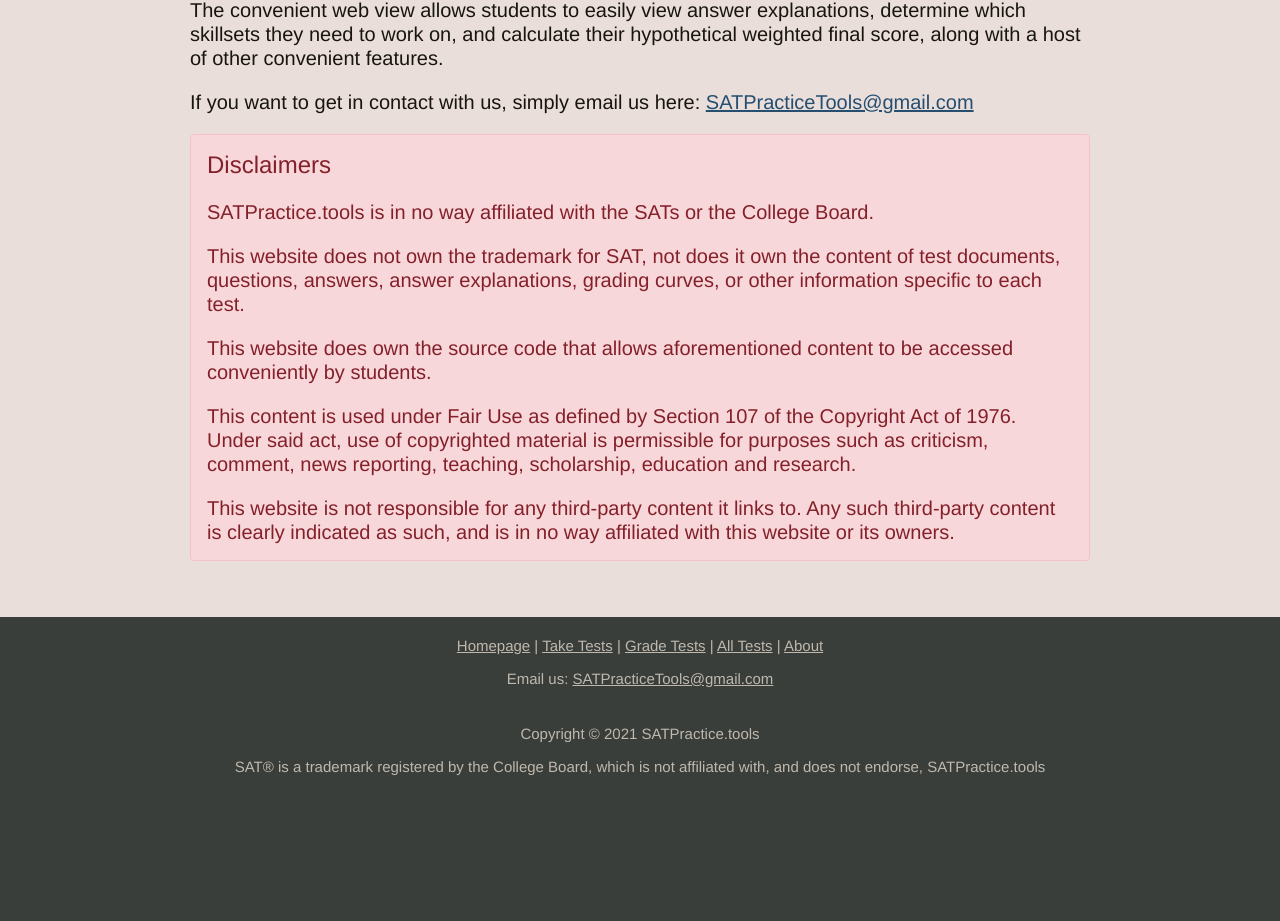
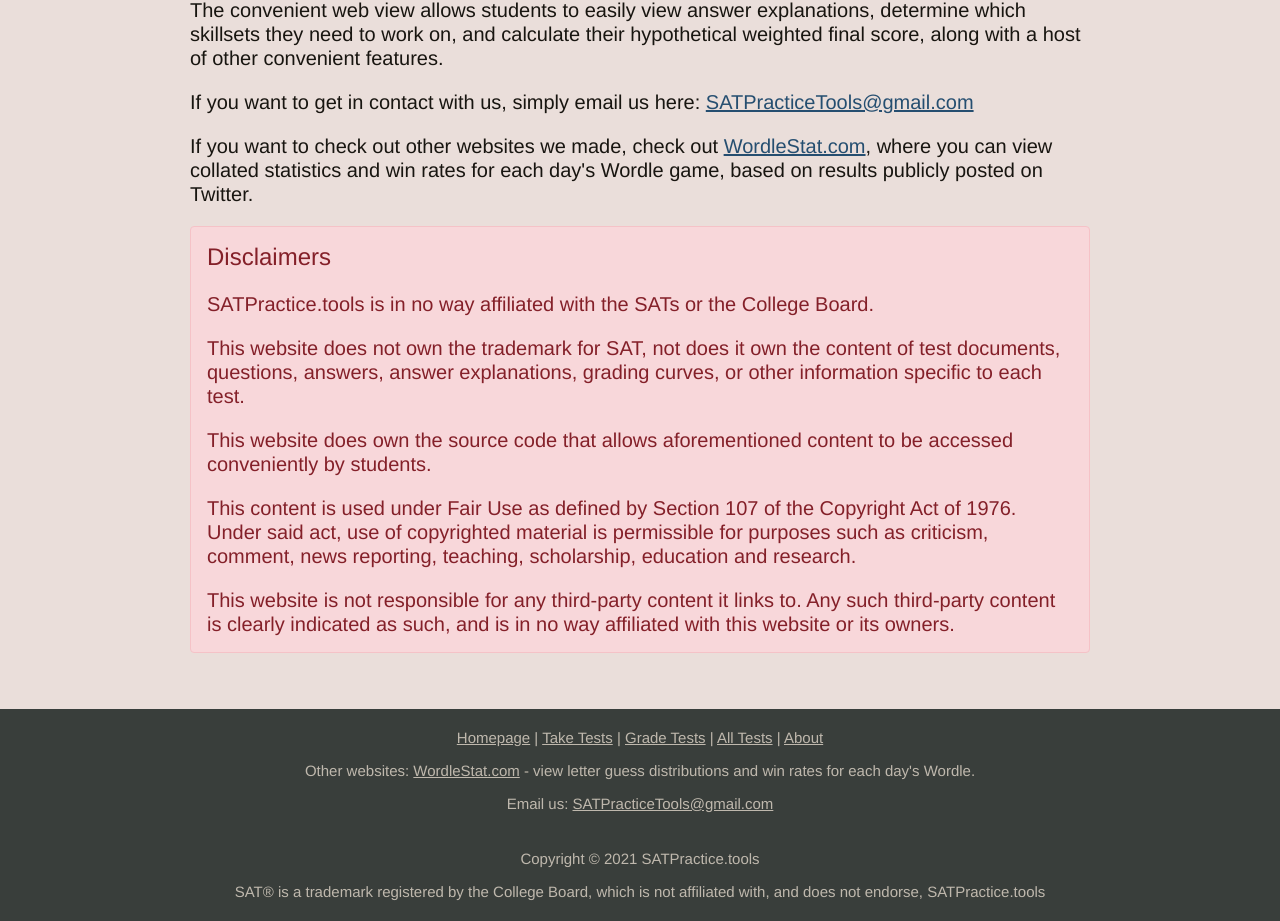
Before and after one commit to jamm-es/sat-practice-tools, a React (Create React App) app: page /about in a window 1280 px wide. Shown: the part 268-1189 px from the top of the page. Before the commit the page ends 1064 px from the top, so only its background shows below. Built offline with nearby package versions, Linux system fonts and the light colour scheme.

Commit message:
add website cross promotion

```diff
--- a/src/main/Footer.jsx
+++ b/src/main/Footer.jsx
@@ -7,6 +7,7 @@
     return (
       <footer>
         <p><a href='/'>Homepage</a> | <a href='/test'>Take Tests</a> | <a href='/grade'>Grade Tests</a> | <a href='/list'>All Tests</a> | <a href='/about'>About</a></p>
+        <p>Other websites: <a href='https://wordlestat.com'>WordleStat.com</a> - view letter guess distributions and win rates for each day's Wordle.</p>
         <p>Email us: <a href="mailto:satpracticetools@gmail.com">SATPracticeTools@gmail.com</a></p>
         <br />
         <p>Copyright &copy; 2021 SATPractice.tools</p>
--- a/src/pages/About.jsx
+++ b/src/pages/About.jsx
@@ -18,6 +18,8 @@
         hypothetical weighted final score, along with a host of other convenient features.
       </p>
       <p>If you want to get in contact with us, simply email us here: <a href='mailto:SATPracticeTools@gmail.com'>SATPracticeTools@gmail.com</a></p>
+      <p>If you want to check out other websites we made, check out <a href='https://wordlestat.com'>WordleStat.com</a>, where you can view
+        collated statistics and win rates for each day's Wordle game, based on results publicly posted on Twitter.</p>
       <Alert variant='danger' style={{marginTop: 20}}>
         <Alert.Heading>Disclaimers</Alert.Heading>
         <p>SATPractice.tools is in no way affiliated with the SATs or the College Board.</p>
```
